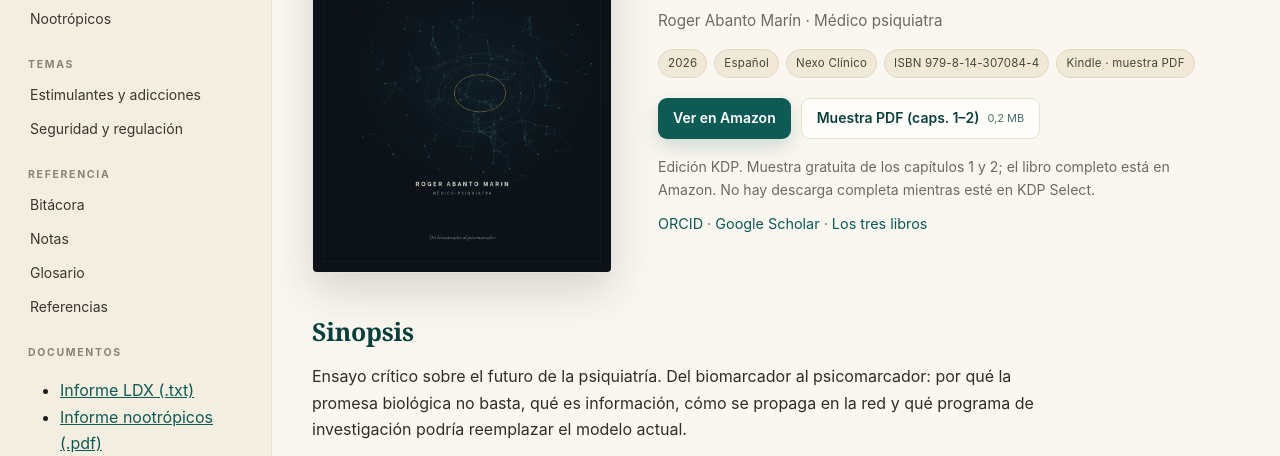
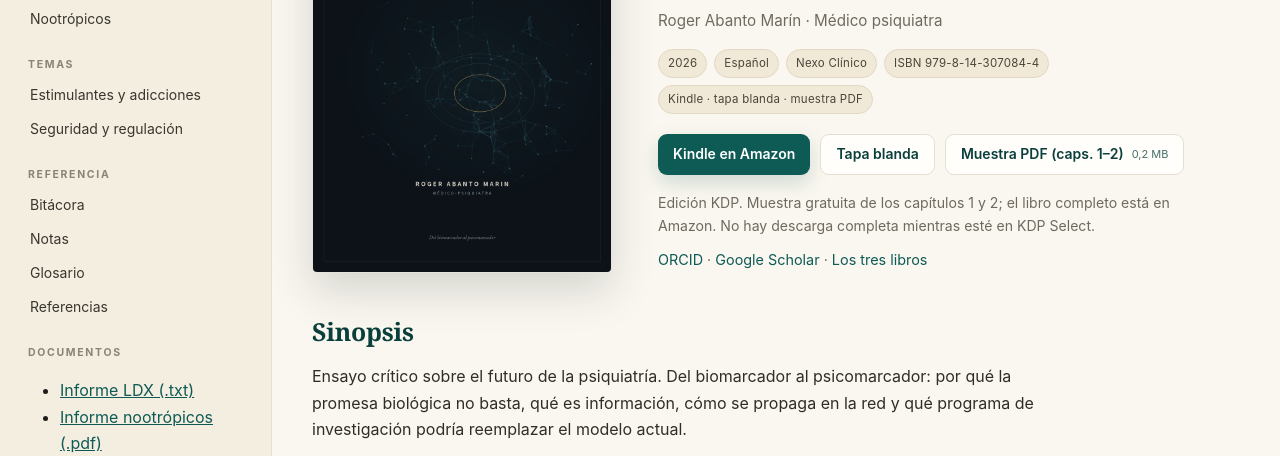
Before and after one commit to rabantom-ship-it/wikiseek, a plain HTML site: page libros/porvenir.html in a window 1280 px wide. Shown: the part 328-784 px from the top of the page. Drawn offline with Linux system fonts and the light colour scheme.

Commit message:
WikiSeek: actualizar libros/porvenir.html

```diff
--- a/libros/porvenir.html
+++ b/libros/porvenir.html
@@ -80,10 +80,11 @@
             <p class="book-byline">Roger Abanto Marín · Médico psiquiatra</p>
 
             <div class="book-meta">
-              <span>2026</span><span>Español</span><span>Nexo Clínico</span><span>ISBN 979-8-14-307084-4</span><span>Kindle · muestra PDF</span>
+              <span>2026</span><span>Español</span><span>Nexo Clínico</span><span>ISBN 979-8-14-307084-4</span><span>Kindle · tapa blanda · muestra PDF</span>
             </div>
             <div class="book-actions">
-          <a class="btn btn-primary" href="https://www.amazon.com/s?k=9798143070844" target="_blank" rel="noopener">Ver en Amazon</a>
+          <a class="btn btn-primary" href="https://www.amazon.com/dp/B0HRSSWV7G" target="_blank" rel="noopener">Kindle en Amazon</a>
+          <a class="btn btn-ghost" href="https://www.amazon.com/dp/B0HRV9YYVP" target="_blank" rel="noopener">Tapa blanda</a>
           <a class="btn btn-ghost" href="muestras/porvenir-capitulos-1-2.pdf" download>Muestra PDF (caps. 1–2) <small>0,2 MB</small></a>
         </div>
             <p class="book-note">Edición KDP. Muestra gratuita de los capítulos 1 y 2; el libro completo está en Amazon. No hay descarga completa mientras esté en KDP Select.</p>
```
